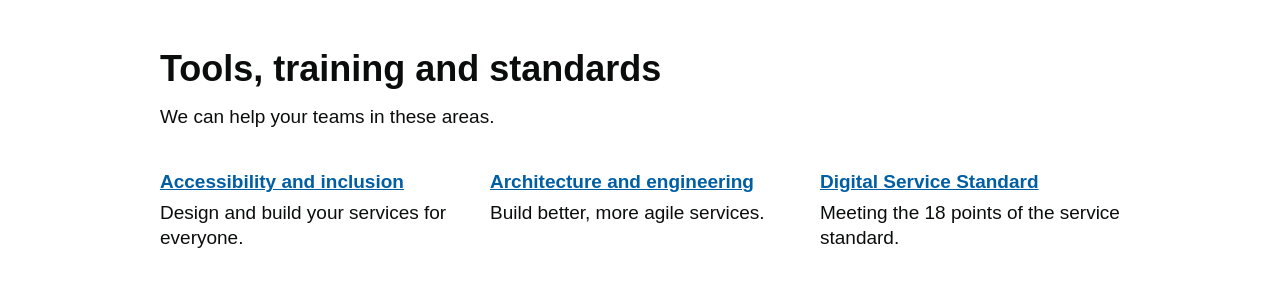
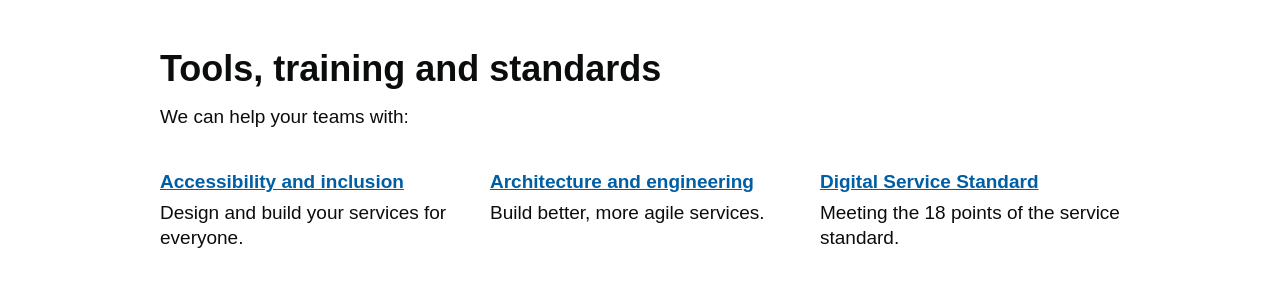
Before and after one commit to Abdul2/coe, a Jekyll site: the page built from index.md, in a window 1280 px wide. Shown: the part 956-1250 px from the top of the page. Built offline with Jekyll 4.4.1, drawn with Linux system fonts in a browser that asks for light colours.

Commit message:
changed some content

```diff
--- a/_includes/help.html
+++ b/_includes/help.html
@@ -1,3 +1,3 @@
 <h2 class="bold-large">Tools, training and standards</h2>
 
-<p>We can help your teams in these areas.</p>
+<p>We can help your teams with:</p>
```
